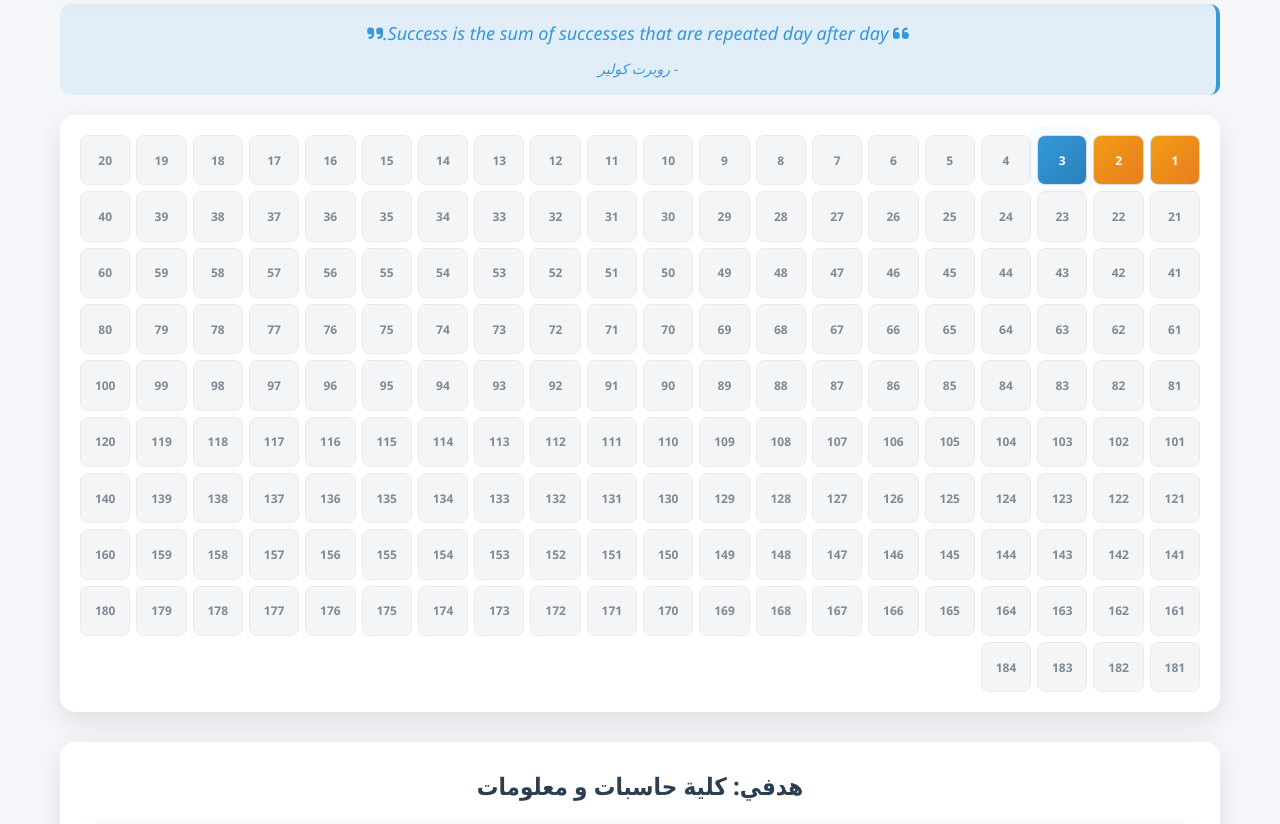
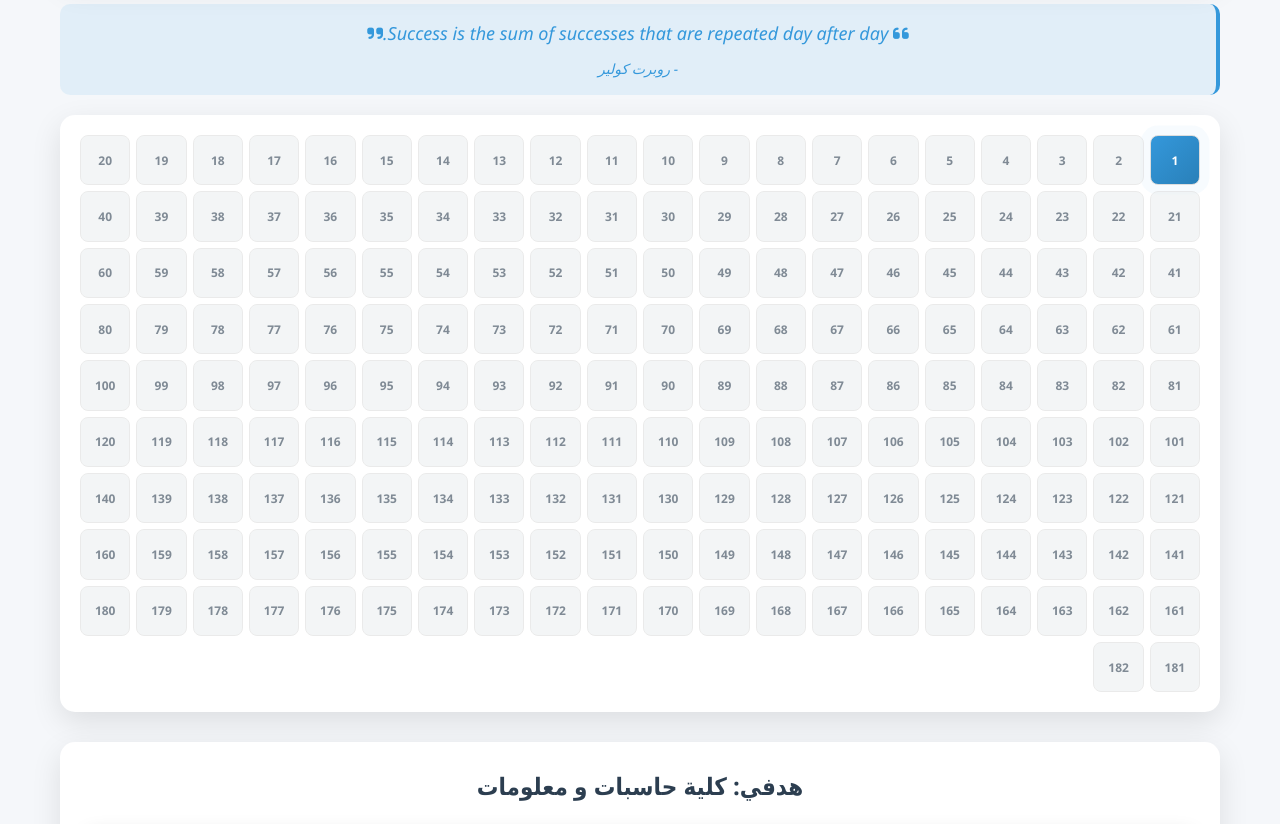
Before and after one commit to AndrewAyman1/HIGH-SCHOOL0, a plain HTML site: page index.html in a window 1280 px wide. Shown: the part 520-1344 px from the top of the page. Drawn offline with Linux system fonts and the light colour scheme; grey boxes are pictures that could not be loaded.

Commit message:
Update index.html

```diff
--- a/index.html
+++ b/index.html
@@ -1039,7 +1039,7 @@
 
     <script>
         // التواريخ المحددة بدقة عالية لمصر القاهرة
-        const startDate = new Date('December 18, 2025 00:00:00 GMT+02:00'); // 1:17 صباحاً 20 نوفمبر 2025
+        const startDate = new Date('December 20, 2025 00:00:00 GMT+02:00'); // 1:17 صباحاً 20 نوفمبر 2025
         const examDate = new Date('June 20, 2026 00:00:00 GMT+02:00'); // 12:00 صباحاً 26 يونيو 2026
 
         // عناصر DOM
```
